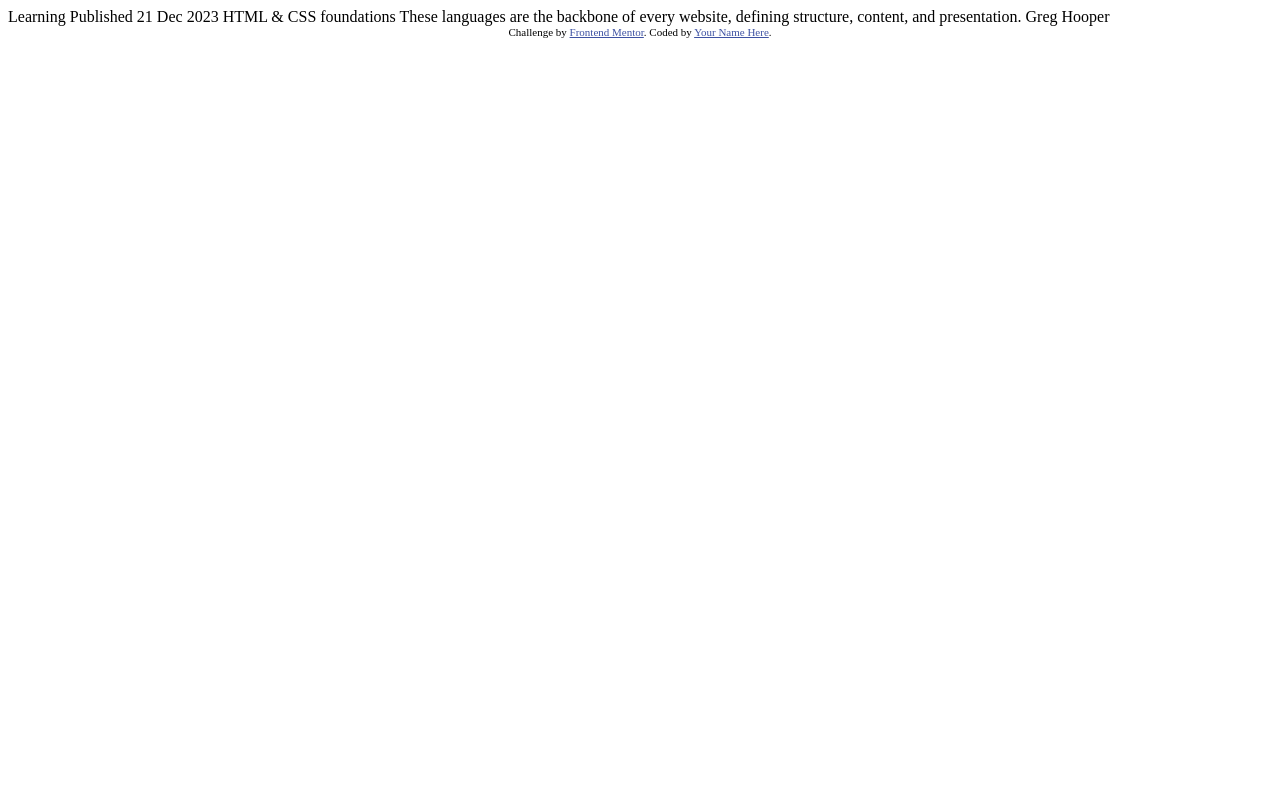
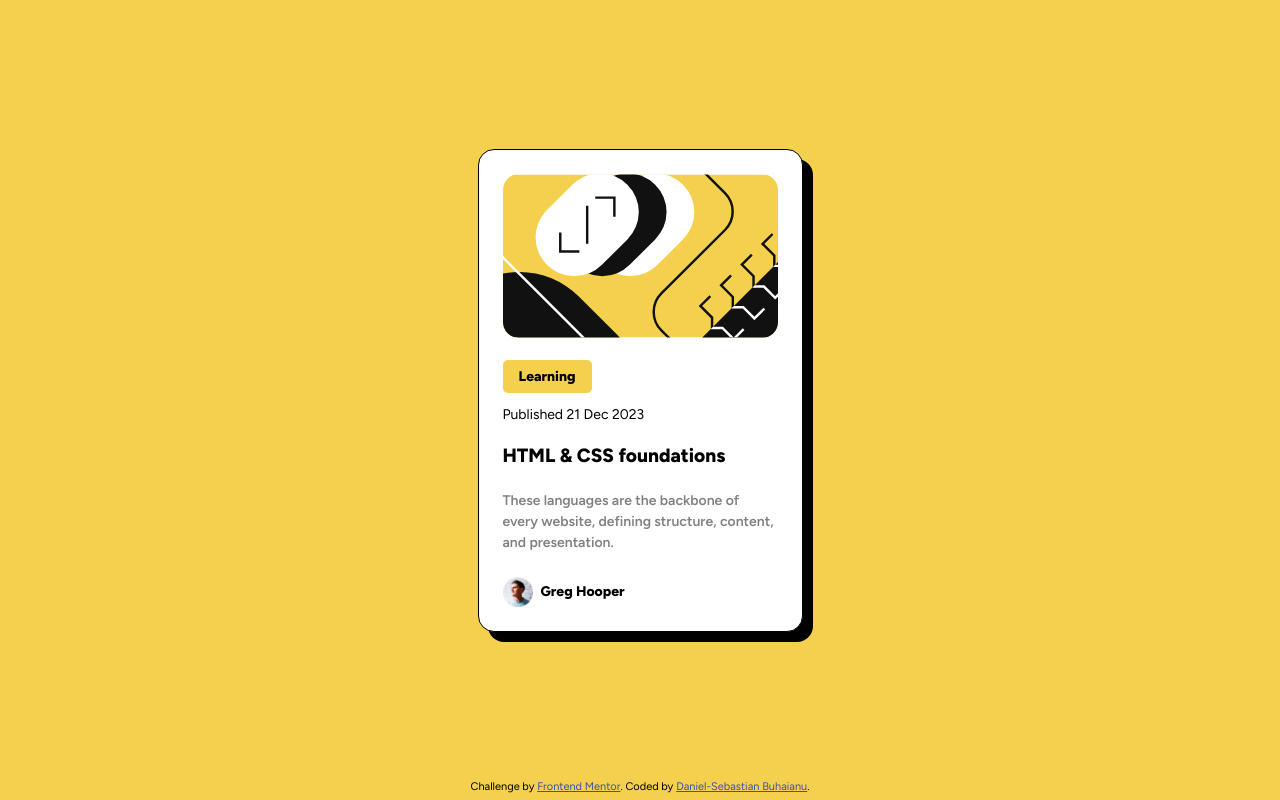
Before and after one commit to daniel-sebastian-buhaianu/fm-blogPreviewCard, a plain HTML site: page index.html in a window 1280 px wide. Drawn offline with Linux system fonts and the light colour scheme.

Commit message:
Style preview card

```diff
--- a/index.html
+++ b/index.html
@@ -1,34 +1,36 @@
 <!DOCTYPE html>
 <html lang="en">
 <head>
+  <title>Frontend Mentor | Blog preview card</title>
   <meta charset="UTF-8">
-  <meta name="viewport" content="width=device-width, initial-scale=1.0"> <!-- displays site properly based on user's device -->
-
+  <meta name="viewport" content="width=device-width, initial-scale=1.0">
   <link rel="icon" type="image/png" sizes="32x32" href="./assets/images/favicon-32x32.png">
-
-  <title>Frontend Mentor | Blog preview card</title>
-
-  <!-- Feel free to remove these styles or customise in your own stylesheet 👍 -->
-  <style>
-    .attribution { font-size: 11px; text-align: center; }
-    .attribution a { color: hsl(228, 45%, 44%); }
-  </style>
+  <link rel="stylesheet" href="style.css">
+  <link rel="preconnect" href="https://fonts.googleapis.com">
+  <link rel="preconnect" href="https://fonts.gstatic.com" crossorigin>
+  <link href="https://fonts.googleapis.com/css2?family=Figtree:wght@400;600;800&display=swap" rel="stylesheet">
 </head>
 <body>
-
-  Learning
-
-  Published 21 Dec 2023
-
-  HTML & CSS foundations
-
-  These languages are the backbone of every website, defining structure, content, and presentation.
-
-  Greg Hooper
-
-  <div class="attribution">
-    Challenge by <a href="https://www.frontendmentor.io?ref=challenge" target="_blank">Frontend Mentor</a>.
-    Coded by <a href="#">Your Name Here</a>.
-  </div>
+  <main>
+    <div class="preview-card">
+      <img class="article-preview-image" src="assets/images/illustration-article.svg" alt="illustration">
+      <div class="category-title"><span>Learning</span></div>
+      <p class="published-date">Published 21 Dec 2023</p>
+      <h3 class="article-title">HTML & CSS foundations</h3>
+      <p class="article-description">
+        These languages are the backbone of every website, defining structure, content, and presentation.
+      </p>
+      <div class="article-author">
+        <img class="author-avatar" src="assets/images/image-avatar.webp" alt="Greg Hooper's avatar">
+        <span class="author-name">Greg Hooper</span>
+      </div>
+    </div>
+  </main>
+  <footer>
+    <div class="attribution">
+      Challenge by <a href="https://www.frontendmentor.io?ref=challenge" target="_blank">Frontend Mentor</a>.
+      Coded by <a href="https://github.com/daniel-sebastian-buhaianu">Daniel-Sebastian Buhaianu</a>.
+    </div>
+  </footer>
 </body>
 </html>
--- /dev/null
+++ b/style.css
@@ -0,0 +1,112 @@
+/* Meyer Reset */
+html, body, div, span, applet, object, iframe,
+h1, h2, h3, h4, h5, h6, p, blockquote, pre,
+a, abbr, acronym, address, big, cite, code,
+del, dfn, em, img, ins, kbd, q, s, samp,
+small, strike, strong, sub, sup, tt, var,
+b, u, i, center,
+dl, dt, dd, ol, ul, li,
+fieldset, form, label, legend,
+table, caption, tbody, tfoot, thead, tr, th, td,
+article, aside, canvas, details, embed,
+figure, figcaption, footer, header, hgroup,
+menu, nav, output, ruby, section, summary,
+time, mark, audio, video {
+	margin: 0;
+	padding: 0;
+	border: 0;
+	font-size: 100%;
+	font: inherit;
+	vertical-align: baseline;
+}
+article, aside, details, figcaption, figure,
+footer, header, hgroup, menu, nav, section {
+	display: block;
+}
+body {
+	line-height: 1;
+}
+ol, ul {
+	list-style: none;
+}
+blockquote, q {
+	quotes: none;
+}
+blockquote:before, blockquote:after,
+q:before, q:after {
+	content: '';
+	content: none;
+}
+table {
+	border-collapse: collapse;
+	border-spacing: 0;
+}
+/* My CSS starts here */
+body {
+  min-height: 99vh;
+  display: flex;
+  flex-direction: column;
+  justify-content: space-between;
+  align-items: center;
+  font-family: "Figtree", sans-serif;
+  background-color: hsl(47, 88%, 63%);
+}
+main {
+  flex: 1;
+  display: flex;
+  flex-direction: column;
+  justify-content: center;
+}
+.preview-card {
+  width: 275px;
+  display: flex;
+  flex-direction: column;
+  border: 1px solid black;
+  border-radius: 1rem;
+  padding: 1.5rem;
+  background-color: white;
+  font-size: 14px;
+  box-shadow: 10px 10px black;
+}
+.article-preview-image {
+  border-radius: 1rem;
+  margin-bottom: 2rem;
+}
+.category-title {
+  margin-bottom: 1.5rem;
+}
+.category-title span {
+  background-color: hsl(47, 88%, 63%);
+  font-weight: 800;
+  padding: 0.5rem 1rem;
+  border-radius: 5px;
+}
+.article-title {
+  font-weight: 800;
+  margin: 1.5rem 0;
+  font-size: 1.2rem;
+}
+.article-description {
+  color: hsl(0, 0%, 50%);
+  font-weight: 600;
+  line-height: 1.5;
+  margin-bottom: 1.5rem;
+}
+.article-author {
+  display: flex;
+  align-items: center;
+}
+.author-avatar {
+  width: 30px;
+  margin-right: 0.5rem;
+}
+.author-name {
+  font-weight: 800;
+}
+.attribution {
+  font-size: 11px;
+  text-align: center;
+}
+.attribution a {
+  color: hsl(228, 45%, 44%);
+}
```
